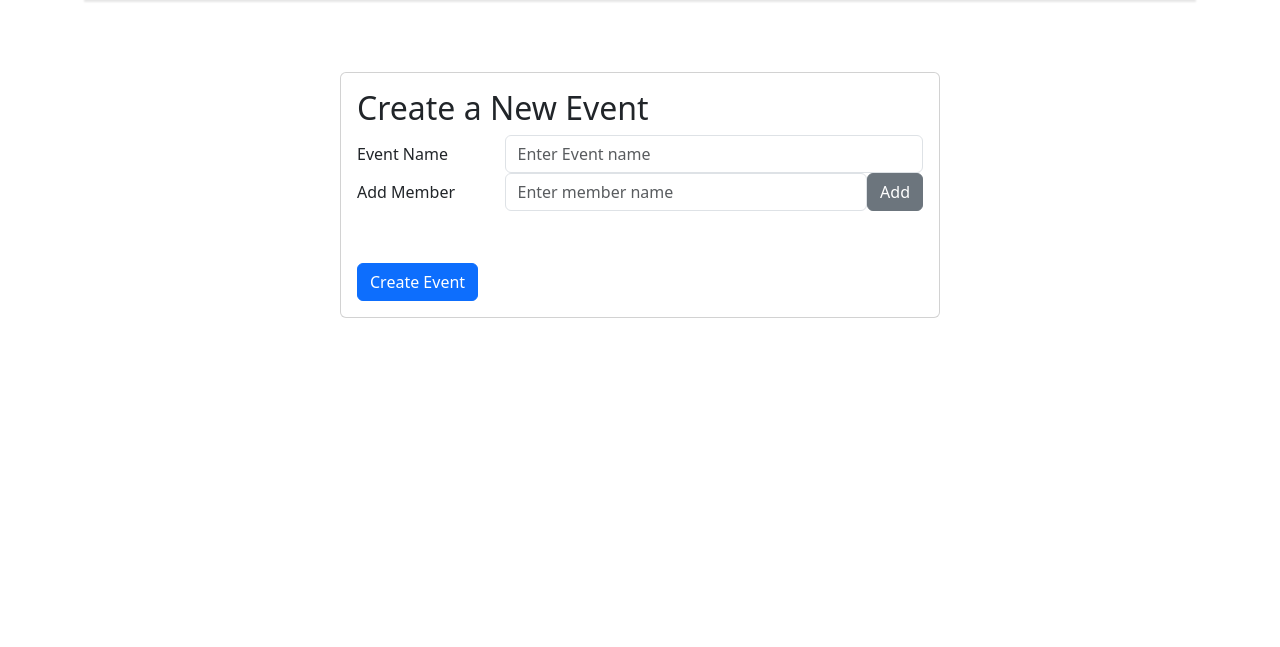
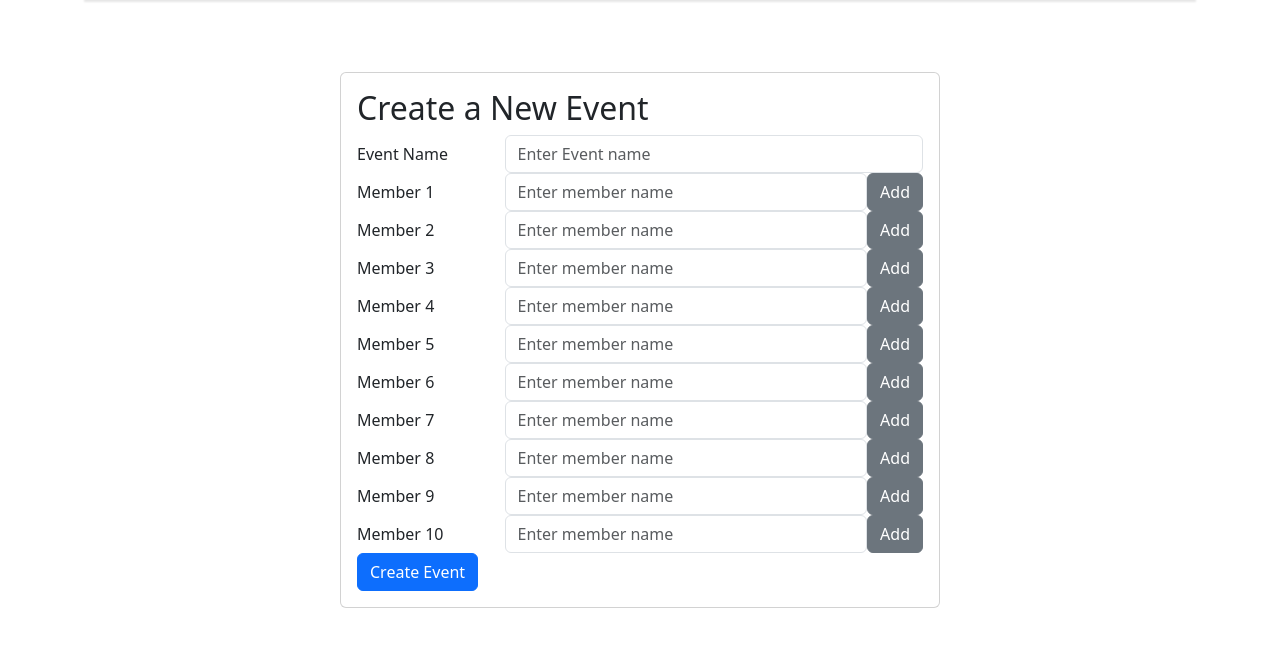
Before and after one commit to sbojorge/Bill_splitting_0124Hackathon, a Django app: page /event/ in a window 1280 px wide. Shown: the part 65-712 px from the top of the page. Run offline with Django 3.2, Linux system fonts and the light colour scheme; data comes from the database, SQL or seed files in the repository; some libraries are stand-ins or nearby versions.

Commit message:
Fix: Event creation form

```diff
--- a/templates/new-event.html
+++ b/templates/new-event.html
@@ -1,10 +1,7 @@
-{% extends 'base.html' %}
-{% load static %}
-
-{% block main %}
-<div class="card p-3 mx-auto" style="max-width: 600px;">
+{% extends 'base.html' %} {% load static %} {% block main %}
+<div class="card p-3 mx-auto" style="max-width: 600px">
   <h2 class="card-title">Create a New Event</h2>
-    <div style="display:none;" id="userList">
+  <div style="display: none" id="userList">
     {% for user in users %}
     <div class="user-name">{{ user.username }}</div>
     {% endfor %}
@@ -12,90 +9,165 @@
   <form>
     <div class="form-group row align-items-start">
       <div id="alertPlaceholder"></div>
-            <label for="eventName" class="col-sm-12 col-md-3 col-form-label">Event Name</label>
+      <label for="eventName" class="col-sm-12 col-md-3 col-form-label"
+        >Event Name</label
+      >
       <div class="col-sm-12 col-md-9">
-                <input type="text" class="form-control" id="eventName" placeholder="Enter Event name">
+        <input
+          type="text"
+          class="form-control"
+          id="eventName"
+          name="eventName"
+          placeholder="Enter Event name"
+        />
       </div>
     </div>
+
+    <!-- Member input fields -->
     <div class="form-group row align-items-start">
-            <label for="addMember" class="col-sm-12 col-md-3 col-form-label">Add Member</label>
+        <label for="member1" class="col-sm-12 col-md-3 col-form-label">Member 1</label>
         <div class="col-sm-12 col-md-9 d-flex align-items-center">
-                <input type="text" class="form-control" id="addMember" placeholder="Enter member name">
+            <input type="text" class="form-control member" id="member1" name="member1" placeholder="Enter member name">
             <button type="button" class="btn btn-secondary ml-2">Add</button>
         </div>
     </div>
-        <div>
-            <ul class="list-unstyled">
-                <li class="d-inline-flex align-items-center m-1">
-                    <span class="badge badge-secondary p-2">Member 1 <i class="fas fa-times ml-2"></i></span>
-                </li>
-                <li class="d-inline-flex align-items-center m-1">
-                    <span class="badge badge-secondary p-2">Member 2 <i class="fas fa-times ml-2"></i></span>
-                </li>
-                <li class="d-inline-flex align-items-center m-1">
-                    <span class="badge badge-secondary p-2">Member 3 <i class="fas fa-times ml-2"></i></span>
-                </li>
-            </ul>
+
+    <div class="form-group row align-items-start">
+        <label for="member2" class="col-sm-12 col-md-3 col-form-label">Member 2</label>
+        <div class="col-sm-12 col-md-9 d-flex align-items-center">
+            <input type="text" class="form-control member" id="member2" name="member2" placeholder="Enter member name">
+            <button type="button" class="btn btn-secondary ml-2">Add</button>
         </div>
-        <button type="submit"  id="createEventButton" class="btn btn-primary">Create Event</button>
+    </div>
+
+    <div class="form-group row align-items-start">
+        <label for="member3" class="col-sm-12 col-md-3 col-form-label">Member 3</label>
+        <div class="col-sm-12 col-md-9 d-flex align-items-center">
+            <input type="text" class="form-control member" id="member3" name="member3" placeholder="Enter member name">
+            <button type="button" class="btn btn-secondary ml-2">Add</button>
+        </div>
+    </div>
+
+    <div class="form-group row align-items-start">
+        <label for="member4" class="col-sm-12 col-md-3 col-form-label">Member 4</label>
+        <div class="col-sm-12 col-md-9 d-flex align-items-center">
+            <input type="text" class="form-control member" id="member4" name="member4" placeholder="Enter member name">
+            <button type="button" class="btn btn-secondary ml-2">Add</button>
+        </div>
+    </div>
+
+    <div class="form-group row align-items-start">
+        <label for="member5" class="col-sm-12 col-md-3 col-form-label">Member 5</label>
+        <div class="col-sm-12 col-md-9 d-flex align-items-center">
+            <input type="text" class="form-control member" id="member5" name="member5" placeholder="Enter member name">
+            <button type="button" class="btn btn-secondary ml-2">Add</button>
+        </div>
+    </div>
+
+    <div class="form-group row align-items-start">
+        <label for="member6" class="col-sm-12 col-md-3 col-form-label">Member 6</label>
+        <div class="col-sm-12 col-md-9 d-flex align-items-center">
+            <input type="text" class="form-control member" id="member6" name="member6" placeholder="Enter member name">
+            <button type="button" class="btn btn-secondary ml-2">Add</button>
+        </div>
+    </div>
+
+    <div class="form-group row align-items-start">
+        <label for="member7" class="col-sm-12 col-md-3 col-form-label">Member 7</label>
+        <div class="col-sm-12 col-md-9 d-flex align-items-center">
+            <input type="text" class="form-control member" id="member7" name="member7" placeholder="Enter member name">
+            <button type="button" class="btn btn-secondary ml-2">Add</button>
+        </div>
+    </div>
+
+    <div class="form-group row align-items-start">
+        <label for="member8" class="col-sm-12 col-md-3 col-form-label">Member 8</label>
+        <div class="col-sm-12 col-md-9 d-flex align-items-center">
+            <input type="text" class="form-control member" id="member8" name="member8" placeholder="Enter member name">
+            <button type="button" class="btn btn-secondary ml-2">Add</button>
+        </div>
+    </div>
+
+    <div class="form-group row align-items-start">
+        <label for="member9" class="col-sm-12 col-md-3 col-form-label">Member 9</label>
+        <div class="col-sm-12 col-md-9 d-flex align-items-center">
+            <input type="text" class="form-control member" id="member9" name="member9" placeholder="Enter member name">
+            <button type="button" class="btn btn-secondary ml-2">Add</button>
+        </div>
+    </div>
+
+    <div class="form-group row align-items-start">
+        <label for="member10" class="col-sm-12 col-md-3 col-form-label">Member 10</label>
+        <div class="col-sm-12 col-md-9 d-flex align-items-center">
+            <input type="text" class="form-control member" id="member10" name="member10" placeholder="Enter member name">
+            <button type="button" class="btn btn-secondary ml-2">Add</button>
+        </div>
+    </div>
+    <button type="submit" id="createEventButton" class="btn btn-primary">
+      Create Event
+    </button>
   </form>
 </div>
-{% endblock  %}
-
-{% block script %}
+{% endblock %} {% block script %}
 <script>
     function showAlert(message) {
       var alert = document.createElement('div');
       alert.className = 'alert alert-danger alert-dismissible fade show text-center';
       alert.role = 'alert';
-        alert.innerHTML = message +
-                          '<button type="button" class="btn-close" data-bs-dismiss="alert" aria-label="Close"></button>';
+      alert.innerHTML = message + '<button type="button" class="btn-close" data-bs-dismiss="alert" aria-label="Close"></button>';
       alertPlaceholder.appendChild(alert);
     }
 
-    document.addEventListener('DOMContentLoaded', function() {
-        var userNames = Array.from(document.getElementById('userList').children).map(div => div.textContent.trim());
-        var inputField = document.getElementById('addMember');
-        var addButton = document.querySelector('.btn-secondary'); // Assuming the button has 'btn-secondary' class
+    document.addEventListener('DOMContentLoaded', function () {
+      var eventNameInput = document.getElementById('eventName');
+      var userNames = Array.from(document.getElementById('userList').children).map((div) => div.textContent.trim());
+      var inputFields = document.querySelectorAll('.form-group .member');
+      clearInputFields();
+      var addButtons = document.querySelectorAll('.btn-secondary'); // Select all buttons with class 'btn-secondary'
       var alertPlaceholder = document.getElementById('alertPlaceholder');
 
-
-
-        function inputCheck() {
-            var inputValue = inputField.value.trim().toLowerCase();
-            var closestMatch = userNames.find(name => name.toLowerCase().includes(inputValue));
+      function clearInputFields() {
+        for (inputField of inputFields) {
+            eventNameInput.value = '';
+            inputField.value='';
+        }
+      }
+      function inputCheck(index) {
+        var inputValue = inputFields[index].value.trim().toLowerCase();
+        var closestMatch = userNames.find((name) => name.toLowerCase().includes(inputValue));
         if (closestMatch) {
-                inputField.value = closestMatch;
+          inputFields[index].value = closestMatch;
         } else {
           showAlert(inputValue + " wasn't found in the database");
-                inputField.value = '';
+          inputFields[index].value = '';
         }
       }
 
-        inputField.addEventListener('keydown', function(event) {
+      inputFields.forEach((inputField, index) => {
+        inputField.addEventListener('keydown', function (event) {
           if (event.key === 'Enter') {
-
             event.preventDefault(); // Prevent form submission on Enter key
-                inputCheck();
+            inputCheck(index);
           }
-        });
-
-        addButton.addEventListener('click', function() {
-            inputCheck();
         });
       });
 
-    document.getElementById('createEventButton').addEventListener('click', function(event) {
-        var eventNameInput = document.getElementById('eventName'); // Get the event name input field
+      addButtons.forEach((button, index) => {
+        button.addEventListener('click', function () {
+          inputCheck(index);
+        });
+      });
+
+      document.getElementById('createEventButton').addEventListener('click', function (event) {
         if (eventNameInput.value.trim() === '') {
-            // If the event name input is empty
           showAlert('Please enter an event name.');
           event.preventDefault(); // Prevent the form from being submitted
-            console.log('Event not created!')
+          console.log('Event not created!');
         } else {
-            event.preventDefault() // TO REMOVE - when having a view handling it
-            console.log('Event Created')
+          event.preventDefault(); // TO REMOVE - when having a view handling it
+          console.log('Event Created');
         }
+      });
     });
   </script>
 {% endblock %}
```
Lines whose indentation alone changed are shown as unchanged.
